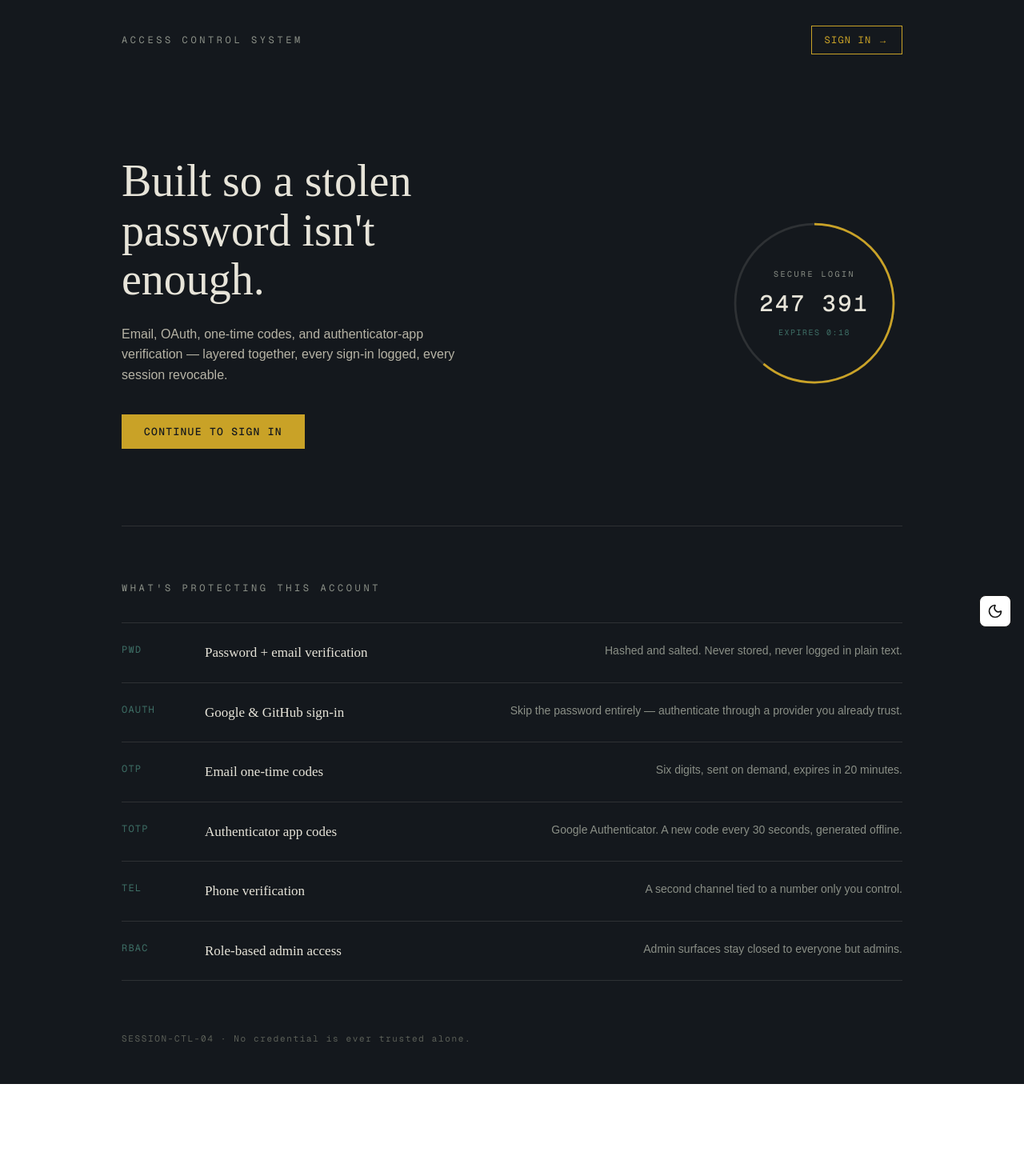
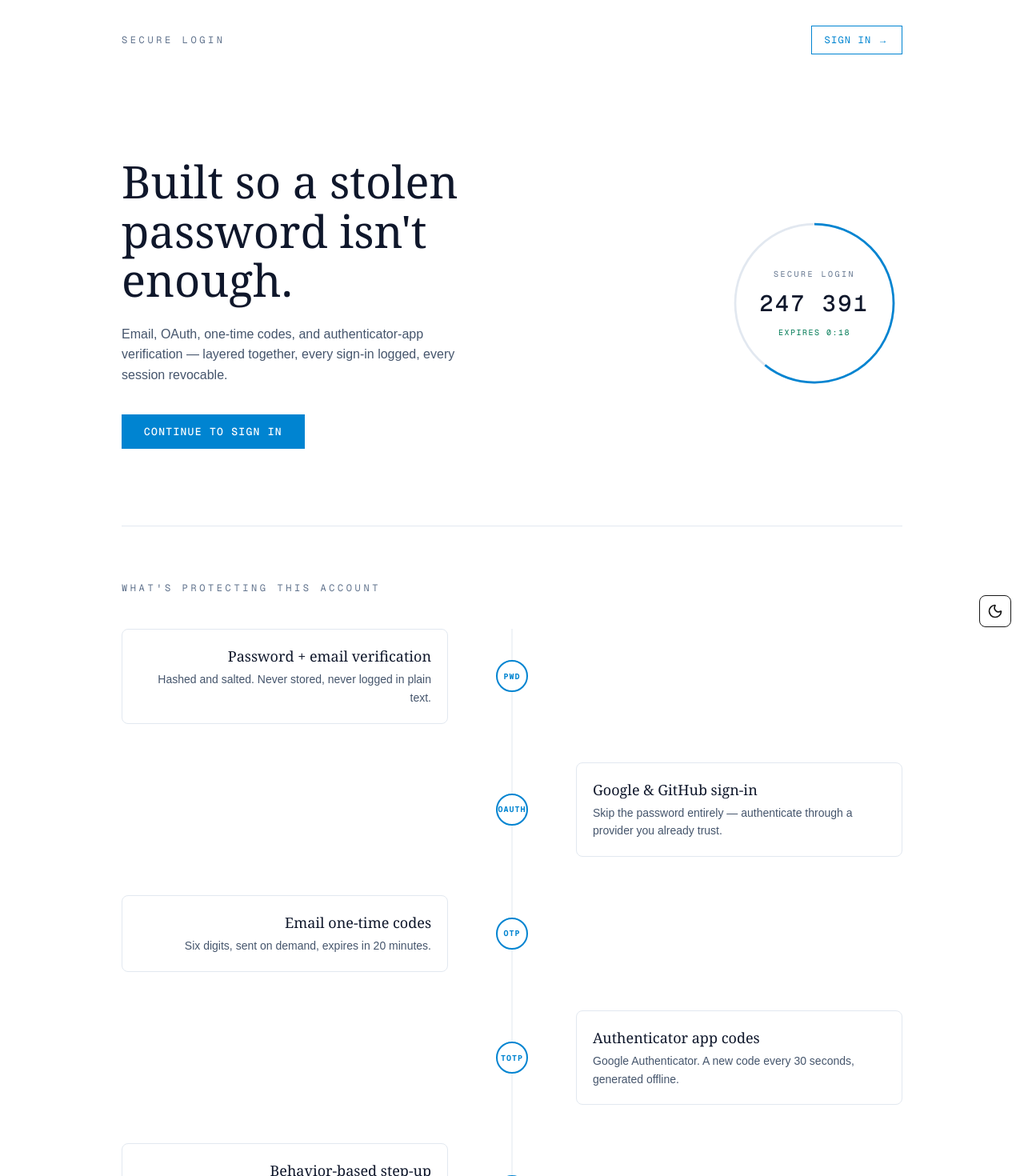
Before and after one commit to Francis-250/secure-login, a Next.js app: page / in a window 1280 px wide. Shown: the top 1470 px of the page at 80% size. Before the commit the page ends 1355 px from the top, so only its background shows below. Built offline with nearby package versions, Linux system fonts and the light colour scheme.

Commit message:
feat: landing

```diff
--- a/app/page.tsx
+++ b/app/page.tsx
@@ -25,9 +25,9 @@ const FEATURES = [
     desc: "Google Authenticator. A new code every 30 seconds, generated offline.",
   },
   {
-    code: "TEL",
-    name: "Phone verification",
-    desc: "A second channel tied to a number only you control.",
+    code: "RISK",
+    name: "Behavior-based step-up",
+    desc: "Repeated failed attempts trigger mandatory verification — before a session ever opens.",
   },
   {
     code: "RBAC",
@@ -41,9 +41,10 @@ function AuthRing() {
   const [code] = useState("247 391");
 
   useEffect(() => {
-    const id = setInterval(() => {
-      setSeconds((s) => (s <= 0 ? 30 : s - 1));
-    }, 1000);
+    const id = setInterval(
+      () => setSeconds((s) => (s <= 0 ? 30 : s - 1)),
+      1000,
+    );
     return () => clearInterval(id);
   }, []);
 
@@ -52,7 +53,7 @@ function AuthRing() {
   const circumference = 2 * Math.PI * r;
 
   return (
-    <div className="relative flex h-55 w-55  items-center justify-center">
+    <div className="relative flex h-55 w-55 items-center justify-center">
       <svg
         width="220"
         height="220"
@@ -64,7 +65,7 @@ function AuthRing() {
           cy="60"
           r={r}
           fill="none"
-          stroke="rgba(231,228,217,0.12)"
+          className="stroke-slate-200 dark:stroke-neutral-800"
           strokeWidth="1.5"
         />
         <circle
@@ -72,7 +73,7 @@ function AuthRing() {
           cy="60"
           r={r}
           fill="none"
-          stroke="#C9A227"
+          className="stroke-sky-600 dark:stroke-sky-400"
           strokeWidth="1.5"
           strokeDasharray={circumference}
           strokeDashoffset={circumference * (1 - pct)}
@@ -81,13 +82,13 @@ function AuthRing() {
         />
       </svg>
       <div className="absolute flex flex-col items-center gap-2">
-        <span className="font-mono text-[10px] tracking-[0.25em] text-[#8A8F86]">
+        <span className="font-mono text-[10px] tracking-[0.25em] text-slate-500 dark:text-neutral-400">
           SECURE LOGIN
         </span>
-        <span className="font-mono text-[28px] font-medium tracking-widest text-[#E7E4D9]">
+        <span className="font-mono text-[28px] font-medium tracking-widest text-slate-900 dark:text-slate-50">
           {code}
         </span>
-        <span className="font-mono text-[10px] tracking-[0.15em] text-[#3E6F66]">
+        <span className="font-mono text-[10px] tracking-[0.15em] text-emerald-700 dark:text-emerald-400">
           EXPIRES 0:{seconds.toString().padStart(2, "0")}
         </span>
       </div>
@@ -97,39 +98,33 @@ function AuthRing() {
 
 export default function HomePage() {
   return (
-    <>
-      <main
-        className="min-h-screen w-full bg-[#14181D] text-[#E7E4D9]"
-        style={{ fontFamily: "'IBM Plex Sans', sans-serif" }}
-      >
+    <main className="min-h-screen w-full bg-white text-slate-900 dark:bg-neutral-950 dark:text-slate-50">
       <div className="mx-auto flex max-w-5xl items-center justify-between px-6 py-8">
-          <span className="font-mono text-[12px] tracking-[0.3em] text-[#8A8F86]">
-            ACCESS CONTROL SYSTEM
+        <span className="font-mono text-[12px] tracking-[0.3em] text-slate-500 dark:text-neutral-400">
+          SECURE LOGIN
         </span>
         <Link
           href="/auth/login"
-            className="border border-[#C9A227] px-4 py-2 font-mono text-[12px] tracking-widest text-[#C9A227] transition-colors hover:bg-[#C9A227] hover:text-[#14181D]"
+          className="border border-sky-600 px-4 py-2 font-mono text-[12px] tracking-widest text-sky-600 transition-colors hover:bg-sky-600 hover:text-white dark:border-sky-400 dark:text-sky-400 dark:hover:bg-sky-400 dark:hover:text-neutral-950"
         >
           SIGN IN →
         </Link>
       </div>
+
       <section className="mx-auto grid max-w-5xl grid-cols-1 items-center gap-14 px-6 py-16 md:grid-cols-[1.2fr_1fr] md:py-24">
         <div>
-            <h1
-              className="text-[40px] leading-[1.1] text-[#E7E4D9] md:text-[56px]"
-              style={{ fontFamily: "'Fraunces', serif", fontWeight: 500 }}
-            >
+          <h1 className="font-serif text-[40px] font-medium leading-[1.1] text-slate-900 dark:text-slate-50 md:text-[56px]">
             Built so a stolen
             <br />
             password isn&apos;t enough.
           </h1>
-            <p className="mt-6 max-w-md text-[16px] leading-[1.6] text-[#B7B4A6]">
+          <p className="mt-6 max-w-md text-[16px] leading-[1.6] text-slate-600 dark:text-neutral-400">
             Email, OAuth, one-time codes, and authenticator-app verification —
             layered together, every sign-in logged, every session revocable.
           </p>
           <Link
-              href="/login"
-              className="mt-9 inline-block bg-[#C9A227] px-7 py-3 font-mono text-[13px] font-medium tracking-widest text-[#14181D] transition-opacity hover:opacity-90"
+            href="/auth/login"
+            className="mt-9 inline-block bg-sky-600 px-7 py-3 font-mono text-[13px] font-medium tracking-widest text-white transition-opacity hover:opacity-90 dark:bg-sky-400 dark:text-neutral-950"
           >
             CONTINUE TO SIGN IN
           </Link>
@@ -141,48 +136,68 @@ export default function HomePage() {
       </section>
 
       <div className="mx-auto max-w-5xl px-6">
-          <div className="h-px w-full bg-[rgba(231,228,217,0.12)]" />
+        <div className="h-px w-full bg-slate-200 dark:bg-neutral-800" />
       </div>
 
       <section className="mx-auto max-w-5xl px-6 py-16">
-          <span className="font-mono text-[12px] tracking-[0.3em] text-[#8A8F86]">
+        <span className="font-mono text-[12px] tracking-[0.3em] text-slate-500 dark:text-neutral-400">
           WHAT&apos;S PROTECTING THIS ACCOUNT
         </span>
 
-          <div className="mt-8">
+        <div className="relative mt-10">
+          {/* Vertical timeline line */}
+          <div className="absolute left-1/2 top-0 h-full w-px -translate-x-1/2 bg-slate-200 dark:bg-neutral-800" />
+
+          <div className="space-y-12">
             {FEATURES.map((f, i) => (
               <div
                 key={f.code}
-                className="grid grid-cols-[80px_1fr] items-start gap-6 border-t border-[rgba(231,228,217,0.12)] py-6 md:grid-cols-[80px_260px_1fr]"
-                style={
-                  i === FEATURES.length - 1
-                    ? { borderBottom: "1px solid rgba(231,228,217,0.12)" }
-                    : {}
-                }
+                className={`relative flex items-center ${
+                  i % 2 === 0 ? "flex-row" : "flex-row-reverse"
+                }`}
               >
-                <span className="font-mono text-[12px] tracking-widest text-[#3E6F66]">
+                {/* Timeline dot */}
+                <div className="absolute left-1/2 z-10 -translate-x-1/2 flex h-10 w-10 items-center justify-center rounded-full border-2 border-sky-600 bg-white dark:border-sky-400 dark:bg-neutral-950">
+                  <span className="font-mono text-[10px] font-bold tracking-widest text-sky-600 dark:text-sky-400">
                     {f.code}
                   </span>
-                <span
-                  className="text-[17px] text-[#E7E4D9]"
-                  style={{ fontFamily: "'Fraunces', serif", fontWeight: 500 }}
+                </div>
+
+                {/* Card */}
+                <div
+                  className={`w-[calc(50%-3rem)] ${
+                    i % 2 === 0 ? "pr-8 text-right" : "pl-8 text-left"
+                  }`}
                 >
+                  <div
+                    className={`rounded-lg border border-slate-200 p-5 transition-all hover:border-sky-400 hover:shadow-lg dark:border-neutral-800 dark:hover:border-sky-500 ${
+                      i % 2 === 0
+                        ? "hover:-translate-x-1"
+                        : "hover:translate-x-1"
+                    }`}
+                  >
+                    <h3 className="font-serif text-[18px] font-medium text-slate-900 dark:text-slate-50">
                       {f.name}
-                </span>
-                <span className="text-[14px] leading-normal text-[#8A8F86] md:text-right">
+                    </h3>
+                    <p className="mt-1 text-[14px] leading-relaxed text-slate-600 dark:text-neutral-400">
                       {f.desc}
-                </span>
+                    </p>
+                  </div>
+                </div>
+
+                {/* Empty spacer to maintain layout */}
+                <div className="w-[calc(50%-3rem)]" />
               </div>
             ))}
+          </div>
         </div>
       </section>
 
       <footer className="mx-auto max-w-5xl px-6 pb-12">
-          <p className="font-mono text-[11px] tracking-[0.15em] text-[#5C6058]">
+        <p className="font-mono text-[11px] tracking-[0.15em] text-slate-400 dark:text-neutral-600">
           SESSION-CTL-04 · No credential is ever trusted alone.
         </p>
       </footer>
     </main>
-    </>
   );
 }
--- a/components/user/overview.tsx
+++ b/components/user/overview.tsx
@@ -225,7 +225,8 @@ export default function Overview() {
               </span>
             </div>
             <p className="text-sm text-slate-500 dark:text-slate-400">
-              {user.name ?? "No display name"} · {user.username || "no username"}
+              {user.name ?? "No display name"} ·{" "}
+              {user.username || "no username"}
             </p>
           </div>
         </div>
@@ -318,7 +319,7 @@ export default function Overview() {
         )}
       </div>
 
-      <div className={cardClass}>
+      {/* <div className={cardClass}>
         <SectionTitle
           icon={<Smartphone className="size-5" />}
           title="Phone number"
@@ -414,7 +415,7 @@ export default function Overview() {
             </div>
           </form>
         )}
-      </div>
+      </div> */}
 
       <div className="rounded-lg border border-red-300 bg-white p-6 dark:border-red-900/50 dark:bg-neutral-900">
         <div className="mb-4 flex items-center gap-3">
@@ -575,7 +576,7 @@ function ProfileForm({
           />
         </div>
       </div>
-      <div>
+      {/* <div>
           <label htmlFor="image" className={labelClass}>
             Profile image URL
           </label>
@@ -587,7 +588,7 @@ function ProfileForm({
             placeholder="https://…"
             className={inputClass}
           />
-      </div>
+        </div> */}
       <div className="flex justify-end">
         <button
           type="submit"
--- a/components/user/user-navbar.tsx
+++ b/components/user/user-navbar.tsx
@@ -19,11 +19,7 @@ const NAV_ITEMS = [
   { href: "/user/activity", label: "Activity" },
 ];
 
-export default function UserNavbar({
-  name,
-  email,
-  image,
-}: UserNavbarProps) {
+export default function UserNavbar({ name, email, image }: UserNavbarProps) {
   const router = useRouter();
   const pathname = usePathname();
   const [menuOpen, setMenuOpen] = useState(false);
@@ -38,7 +34,7 @@ export default function UserNavbar({
   };
 
   return (
-    <header className="sticky top-0 z-20 border-b border-slate-300 bg-white/90 backdrop-blur dark:border-neutral-700 dark:bg-neutral-900/90">
+    <header className="sticky top-0 z-20 border-b  border-slate-300 bg-white/90 backdrop-blur dark:border-neutral-700 dark:bg-neutral-900/90">
       <div className="flex h-16 items-center gap-4 px-4 sm:px-6 lg:px-8">
         <Link href="/user" className="flex items-center gap-2">
           <div className="flex h-8 w-8 items-center justify-center rounded-md bg-blue-600 text-sm font-bold text-white">
@@ -73,11 +69,7 @@ export default function UserNavbar({
           <div className="hidden items-center gap-2.5 sm:flex">
             {image ? (
               // eslint-disable-next-line @next/next/no-img-element
-              <img
-                src={image}
-                alt=""
-                className="h-9 w-9 rounded-full"
-              />
+              <img src={image} alt="" className="h-9 w-9 rounded-full" />
             ) : (
               <div className="flex h-9 w-9 items-center justify-center rounded-full bg-blue-600 text-sm font-bold text-white">
                 {(name ?? email ?? "?").charAt(0).toUpperCase()}
```
Also changed, not shown: app/(dashboard)/user/layout.tsx (line endings or trailing spaces), app/(dashboard)/user/page.tsx (line endings or trailing spaces). Lines whose indentation alone changed are shown as unchanged.
